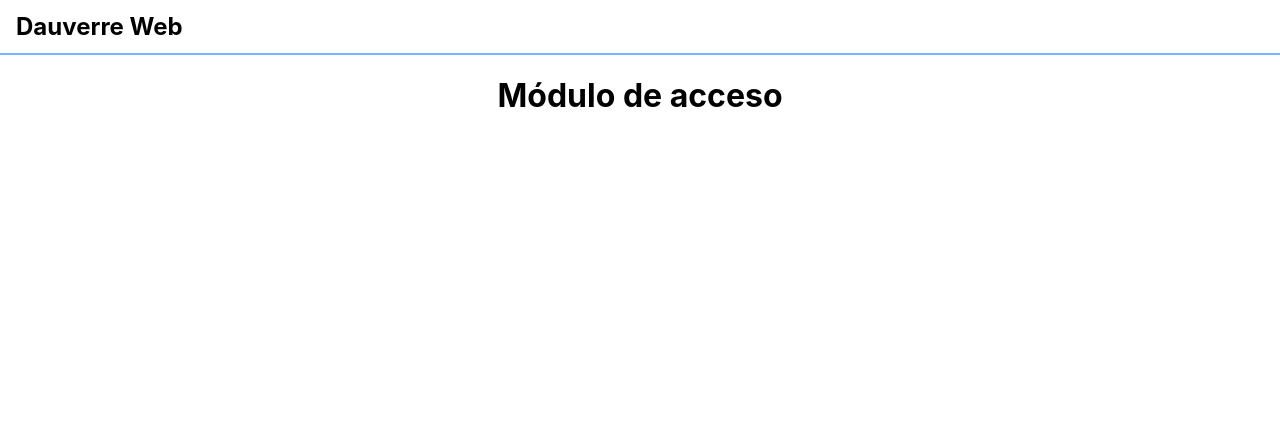
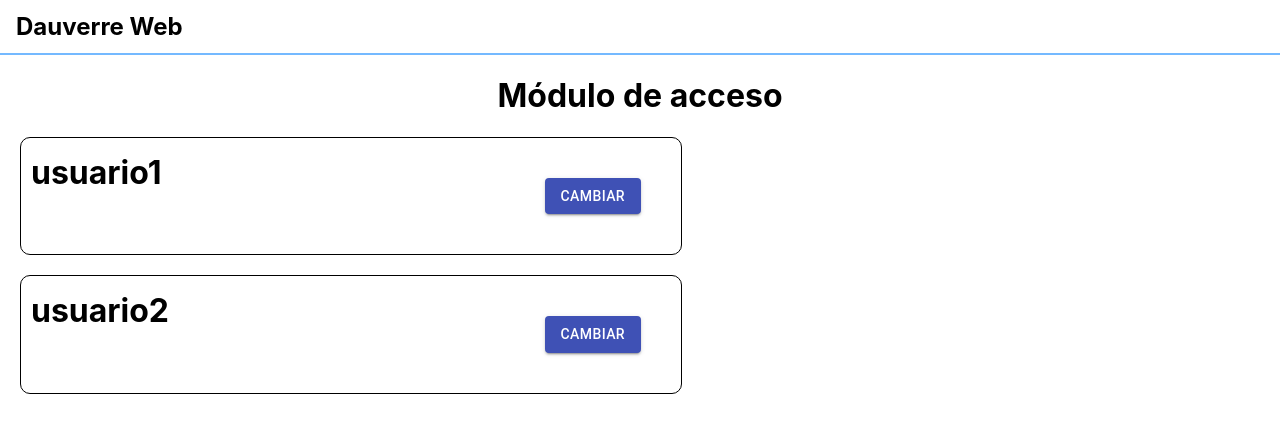
Before and after one commit to KevinTMtz/DauverreWeb, a React (Create React App) app: page /accessmodule in a window 1280 px wide. Shown: the top 432 px of the page. Built offline with nearby package versions, Linux system fonts and the light colour scheme.

Commit message:
AccessModule changes
Show users

```diff
--- a/package.json
+++ b/package.json
@@ -13,6 +13,8 @@
     "@types/react-router-dom": "^5.1.6",
     "@types/yup": "^0.29.8",
     "firebase": "^7.23.0",
+    "firebase-admin": "^9.3.0",
+    "firebase-functions": "^3.11.0",
     "markdown-to-jsx": "^7.0.1",
     "react": "^16.13.1",
     "react-dom": "^16.13.1",
--- /dev/null
+++ b/src/components/UserDisplay.tsx
@@ -0,0 +1,95 @@
+import React, {useState, MouseEvent} from 'react';
+import Markdown from 'markdown-to-jsx';
+import Button from '@material-ui/core/Button';
+import TextField from '@material-ui/core/TextField';
+import MuiSelect from '@material-ui/core/Select';
+import MuiMenuItem from '@material-ui/core/MenuItem';
+import { FormControl } from "@material-ui/core";
+/** @jsx jsx */ import { css, jsx } from '@emotion/core';
+
+
+const divStyle = css({
+  padding: '10px',
+  margin: '20px',
+  display:'flex',
+  maxWidth: '50vw',
+  '@media (max-width: 600px)': {
+    maxWidth: '80vw',
+  },
+  justifyContent:'space-between'
+});
+
+
+
+const h1Style = css({
+  margin: '5px 0px',
+});
+
+const UserDisplay: React.FC <{username: string, password:string, privilege:string}>= ({username, password, privilege}) => {
+    const [edit, setEdit] = useState(false);
+    const [username2, setUsername] = useState(username);
+    const [password2, setPassword] = useState(password);
+    const [confpassword2, setConfPassword] = useState('');
+    const [privilege2, setPrivilege] = useState(privilege);
+    const onSubmit = () => {
+      if(confpassword2==password2){
+        console.log('Iniciando sesión con datos:', username2, password2,privilege2);
+      }
+    };
+    return(
+        <div css={divStyle}>
+          {!edit &&
+          <Button type="submit" variant="contained" color="primary" onClick={() => { setEdit(!edit) }}>
+                    Cambiar
+          </Button>
+          }
+          { edit &&
+          <FormControl>
+              <TextField
+                  margin="normal"
+                  id="username"
+                  label={username}
+                  name="username"
+                  autoFocus
+                  value={username2}
+                  onChange={(event) => setUsername(event.target.value)}
+                />
+              <TextField
+                margin="normal"
+                name="password"
+                label="password"
+                type="password"
+                id={password}
+                value={password2}
+                onChange={(event) => setPassword(event.target.value)}
+              />
+              <TextField
+                margin="normal"
+                name="confirmpassword"
+                label="confirmpassword"
+                type="password"
+                value={confpassword2}
+                onChange={(event) => setConfPassword(event.target.value)}
+              />
+              <MuiSelect
+                labelId="demo-simple-select-label"
+                id="demo-simple-select"
+                value={privilege}
+              >
+                <MuiMenuItem value={'Administrador'}>Administrador</MuiMenuItem>
+                <MuiMenuItem value={'Psicologo'}>Psicólogo</MuiMenuItem>
+              </MuiSelect>
+              <div>
+                <Button type="submit" variant="contained" color="primary" onClick={() => { onSubmit() }}>
+                  Cambiar
+                </Button>
+                <Button type="submit" variant="contained" color="primary" onClick={() => { setEdit(!edit) }}>
+                  Cancelar
+                </Button>
+              </div>
+          </FormControl>
+          }
+          </div>
+    );}
+
+export default UserDisplay;
--- a/src/views/AccessModule.tsx
+++ b/src/views/AccessModule.tsx
@@ -1,16 +1,71 @@
-import React from 'react';
+import React, {useState, MouseEvent} from 'react';
 /** @jsx jsx */ import { css, jsx } from '@emotion/core';
+import Button from '@material-ui/core/Button';
+import UserDisplay from '../components/UserDisplay'
 
 const styledTitle = css({
   textAlign: 'center',
 });
 
+const divStyle = css({
+  padding: '10px',
+  margin: '20px',
+  borderRadius: '10px',
+  border: '1px solid black',
+  display:'flex',
+  maxWidth: '50vw',
+  '@media (max-width: 600px)': {
+    maxWidth: '80vw',
+  },
+  justifyContent:'space-between'
+});
+
+
+
+const h1Style = css({
+  margin: '5px 0px',
+});
+
+const users = [{
+  userID: '1',
+  username :  "usuario1",
+  privilege: '1',
+  password: "password1"
+
+},{
+  userID: '2',
+  username :  "usuario2",
+  privilege: '2',
+  password: "password2"
+
+}]
+
+
+
+
 const AccessModule: React.FC = () => {
+  const [edit, setEdit] = useState(false);
   return (
     <div>
-      <h1 css={styledTitle}>Módulo de acceso</h1>
+      <h1 css={styledTitle}>
+        Módulo de acceso</h1>
+      <div>
+        {users.map((u)=>(
+            <div css={divStyle}>
+                <h1 css={h1Style}>
+                    {u.username}
+                </h1>
+                <UserDisplay username={u.username} password={u.password} privilege={u.privilege} />
+            </div>
+
+        ))}
+      </div>
+
     </div>
   );
 };
 
+
+
+
 export default AccessModule;
```
Also changed, not shown: 1 other file (tests, documents, lock files or other folders).
